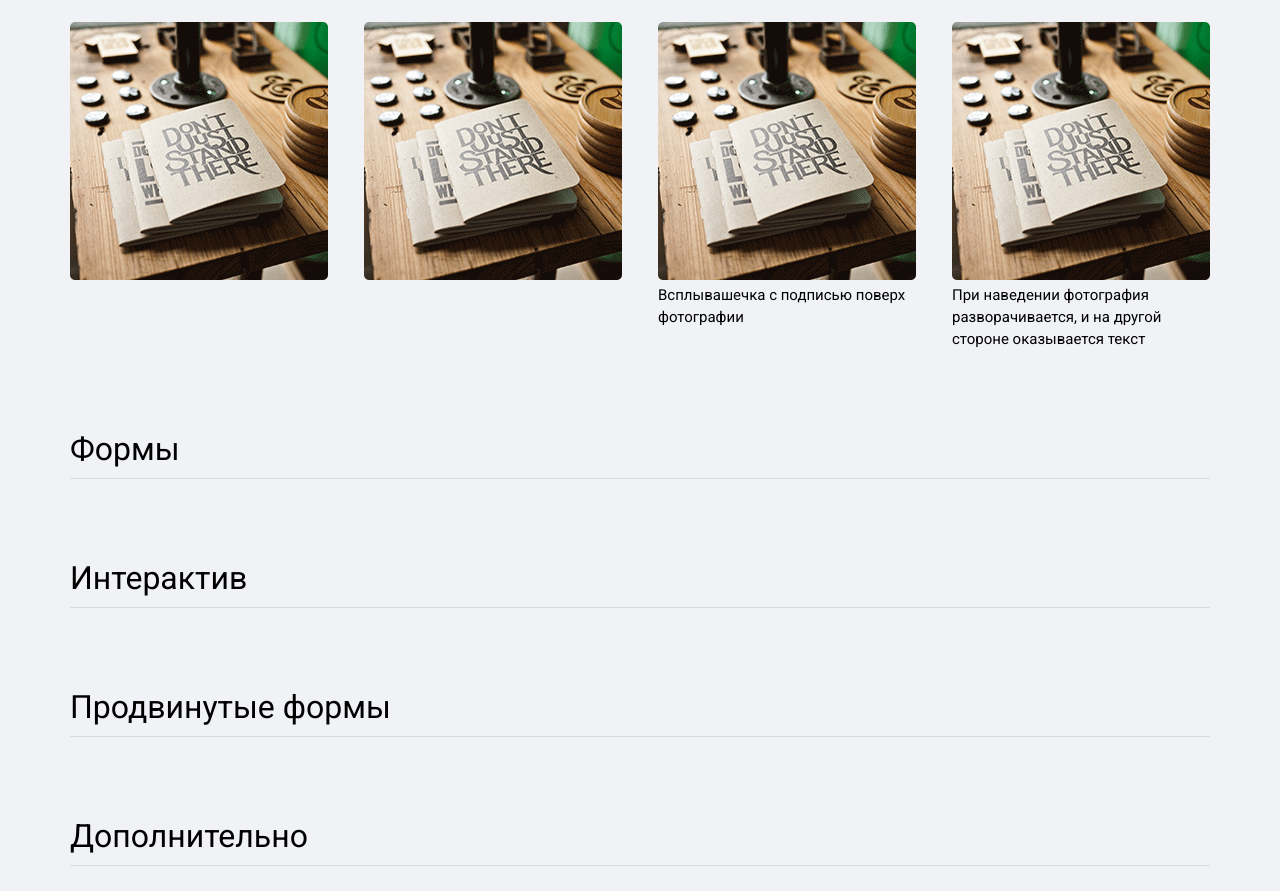
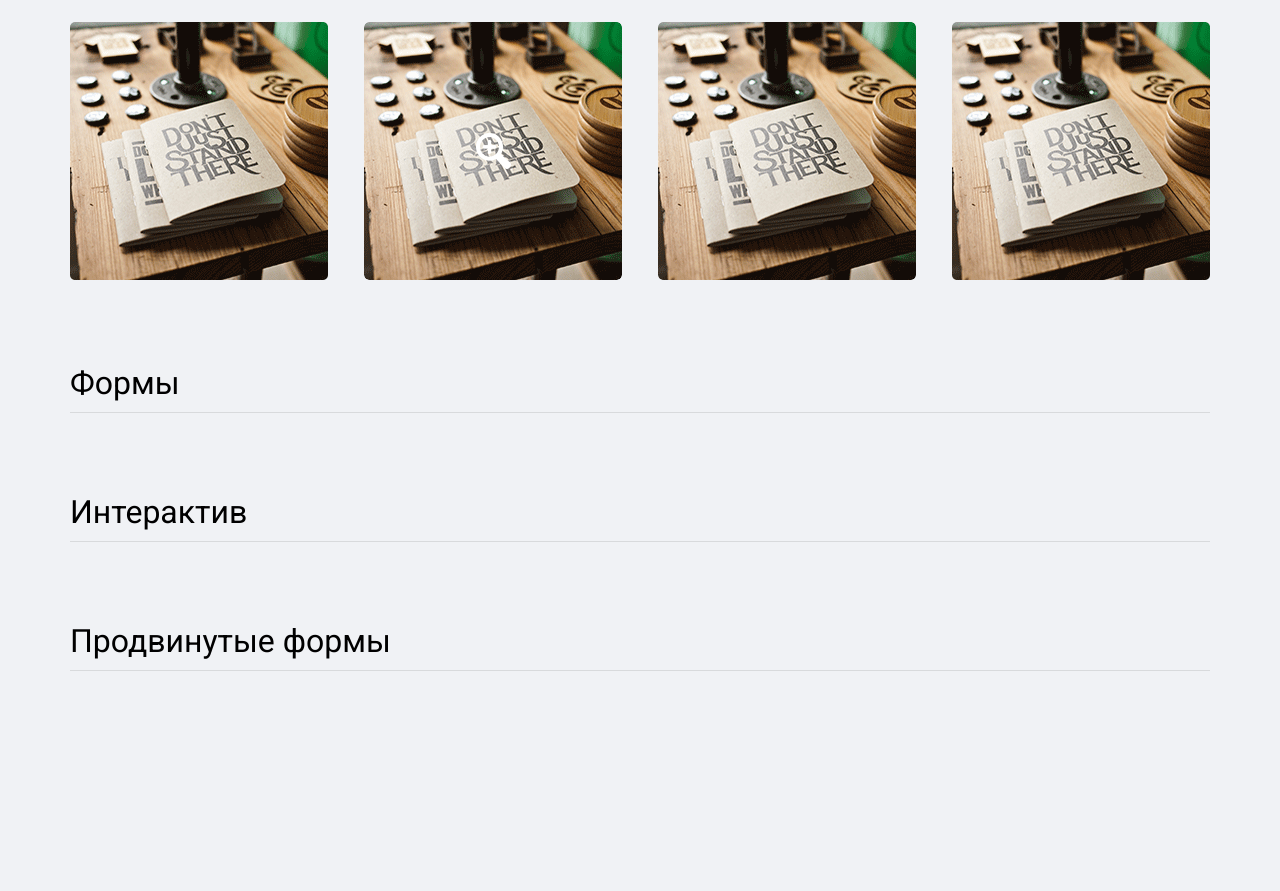
Before and after one commit to stillst/ui-kit, a plain HTML site: page build/index.html in a window 1280 px wide. Shown: the part 908-1799 px from the top of the page. After the commit the page ends 1604 px from the top, so only its background shows below. Drawn offline with Linux system fonts and the light colour scheme.

Commit message:
Add img animation

```diff
--- a/build/index.html
+++ b/build/index.html
@@ -114,7 +114,7 @@
           <img src="img/DontJustStand.gif"    alt="DontJustStand_img">
         </div>
         <div class="col-12-3">
-          <a href="#" class="tantion-image">
+          <a href="#" class="zoom-image">
             <img src="img/DontJustStand.gif" alt="DontJustStand_img">
             <div class="blackout"></div>
           </a>
@@ -153,9 +153,6 @@
     <h1 class="title">Продвинутые формы</h1>
 
 
-
-    <h1 class="title">Дополнительно</h1>
-
   </div>
 
 </body>
--- a/src/less/components/images.less
+++ b/src/less/components/images.less
@@ -1,3 +1,99 @@
 /***************************
 ************Images**********
 ***************************/
+.zoom-image{
+  position: relative;
+  overflow: hidden;
+  height: 258px;
+  border-radius: 5px;
+  display: block;
+  & .blackout{
+    position: absolute;
+    width: 100%;
+    height: 100%;
+    background-color: #000;
+    opacity: 0;
+    left: 0;
+    top: 0;
+    transition: opacity 0.5s ease-out;
+  }
+  &:after{
+    content: '';
+    position: absolute;
+    background-image: url(../img/icon-zoom-plus.png);
+    background-size: 100%;
+    height: 36px;
+    width: 35px;
+    top: 0;
+    bottom: 0;
+    left: 0;
+    right: 0;
+    margin: auto;
+  }
+  & img{
+    border-radius: 5px;
+    transition: all 0.5s ease-out;
+  }
+  &:hover{
+    & .blackout{
+      opacity: 0.5;
+    }
+    & img{
+      transform: scale(1.1);
+    }
+  }
+}
+
+
+
+.tooltip-cover{
+  position: relative;
+  height: 258px;
+  border-radius: 5px;
+  overflow: hidden;
+  &__tooltip{
+    position: absolute;
+    background-color: rgba(0,0,0,0.5);
+    padding: 20px;
+    left: 0;
+    bottom: -100px;
+    color: @white-text;
+    transition: all 0.5s ease-out;
+  }
+  &:hover &__tooltip{
+      bottom: 0;
+  }
+}
+
+.flip-container{
+  perspective: 2000;
+  &:hover &__flipper, &.hover &__flipper{
+    transform: rotateY(180deg);
+  }
+  &__flipper{
+    transition: 0.5s;
+    transform-style: preserve-3d;
+    position: relative;
+  }
+  &__front, &__back{
+    backface-visibility: hidden;
+    position: absolute;
+    top: 0;
+    left: 0;
+  }
+  &__front{
+    z-index: 2;
+  }
+  &__back{
+    background-color: #fff;
+    border: 1px solid #cacaca;
+    width: 258px;
+    height: 258px;
+    border-radius: 5px;
+    transform: rotateY(180deg);
+    & p{
+      margin-top: 95px;
+      text-align: center;
+    }
+  }
+}
```
Also changed, not shown: build/css/style.css, 3 other files.
